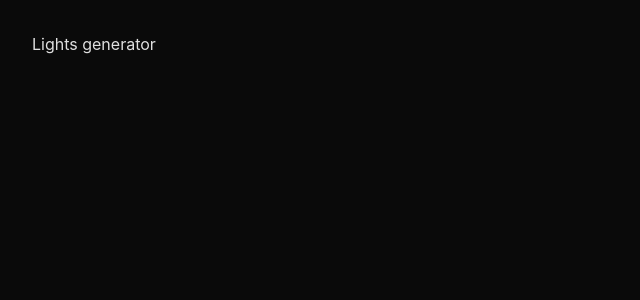
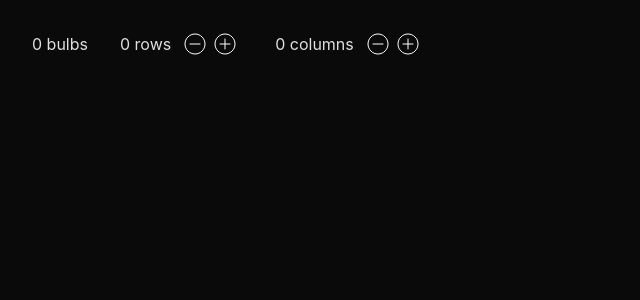
Before and after one commit to meczajkowski/lights-generator-app, a React (Vite) app: page / in a window 1280 px wide. Shown: the top 300 px of the page, without its empty margins (0-640 px from the left). Built offline with nearby package versions, Linux system fonts and the light colour scheme.

Commit message:
feat: create counter

```diff
--- a/src/App.css
+++ b/src/App.css
@@ -3,3 +3,14 @@
   margin: 0 auto;
   padding: 2rem;
 }
+
+.nav {
+  display: flex;
+}
+
+.nav > * {
+  margin-right: 32px;
+}
+
+.counter {
+}
--- a/src/App.jsx
+++ b/src/App.jsx
@@ -1,7 +1,17 @@
-import "./App.css";
+import './App.css';
+import { Text } from './components/Text';
+import { Counter } from './components/counter';
 
 function App() {
-  return <div>Lights generator</div>;
+  return (
+    <div>
+      <nav className='nav'>
+        <Text>0 bulbs</Text>
+        <Counter text='rows' count='0' />
+        <Counter text='columns' count='0' />
+      </nav>
+    </div>
+  );
 }
 
 export default App;
--- /dev/null
+++ b/src/components/Counter.jsx
@@ -0,0 +1,29 @@
+import { Text } from './Text';
+import { IconAdd } from './icons/IconAdd';
+import { IconMinus } from './icons/IconMinus';
+import styles from './counter.module.css';
+import { useState } from 'react';
+
+export const Counter = (props) => {
+  const [value, setValue] = useState(0);
+
+  const handleIncrement = () => {
+    setValue(value + 1);
+  };
+  const handleDecrement = () => {
+    if (value === 0) return;
+    setValue(value - 1);
+  };
+
+  return (
+    <div className={styles.wrapper}>
+      <Text>
+        {value} {props.text}
+      </Text>
+      <nav>
+        <IconMinus onClick={handleDecrement}></IconMinus>
+        <IconAdd onClick={handleIncrement}></IconAdd>
+      </nav>
+    </div>
+  );
+};
--- /dev/null
+++ b/src/components/Counter.module.css
@@ -0,0 +1,11 @@
+.wrapper {
+  display: flex;
+}
+
+.wrapper nav {
+  margin-left: 12px;
+}
+
+.wrapper nav svg {
+  margin-right: 6px;
+}
--- /dev/null
+++ b/src/components/Text.jsx
@@ -0,0 +1 @@
+export const Text = (props) => <p>{props.children}</p>;
--- /dev/null
+++ b/src/components/icons/IconAdd.jsx
@@ -0,0 +1,19 @@
+export const IconAdd = (props) => (
+  <svg
+    onClick={props.onClick}
+    xmlns='http://www.w3.org/2000/svg'
+    width='24'
+    height='24'
+    viewBox='0 0 24 24'
+    fill='none'
+  >
+    <path d='M17 12H7' stroke='white' stroke-linecap='round' />
+    <path d='M12 17V7' stroke='white' stroke-linecap='round' />
+    <path
+      fill-rule='evenodd'
+      clip-rule='evenodd'
+      d='M12 22C17.5228 22 22 17.5228 22 12C22 6.47715 17.5228 2 12 2C6.47715 2 2 6.47715 2 12C2 17.5228 6.47715 22 12 22Z'
+      stroke='white'
+    />
+  </svg>
+);
--- /dev/null
+++ b/src/components/icons/IconMinus.jsx
@@ -0,0 +1,18 @@
+export const IconMinus = (props) => (
+  <svg
+    onClick={props.onClick}
+    xmlns='http://www.w3.org/2000/svg'
+    width='24'
+    height='24'
+    viewBox='0 0 24 24'
+    fill='none'
+  >
+    <path d='M17 12H7' stroke='white' stroke-linecap='round' />
+    <path
+      fill-rule='evenodd'
+      clip-rule='evenodd'
+      d='M12 22C17.5228 22 22 17.5228 22 12C22 6.47715 17.5228 2 12 2C6.47715 2 2 6.47715 2 12C2 17.5228 6.47715 22 12 22Z'
+      stroke='white'
+    />
+  </svg>
+);
```
